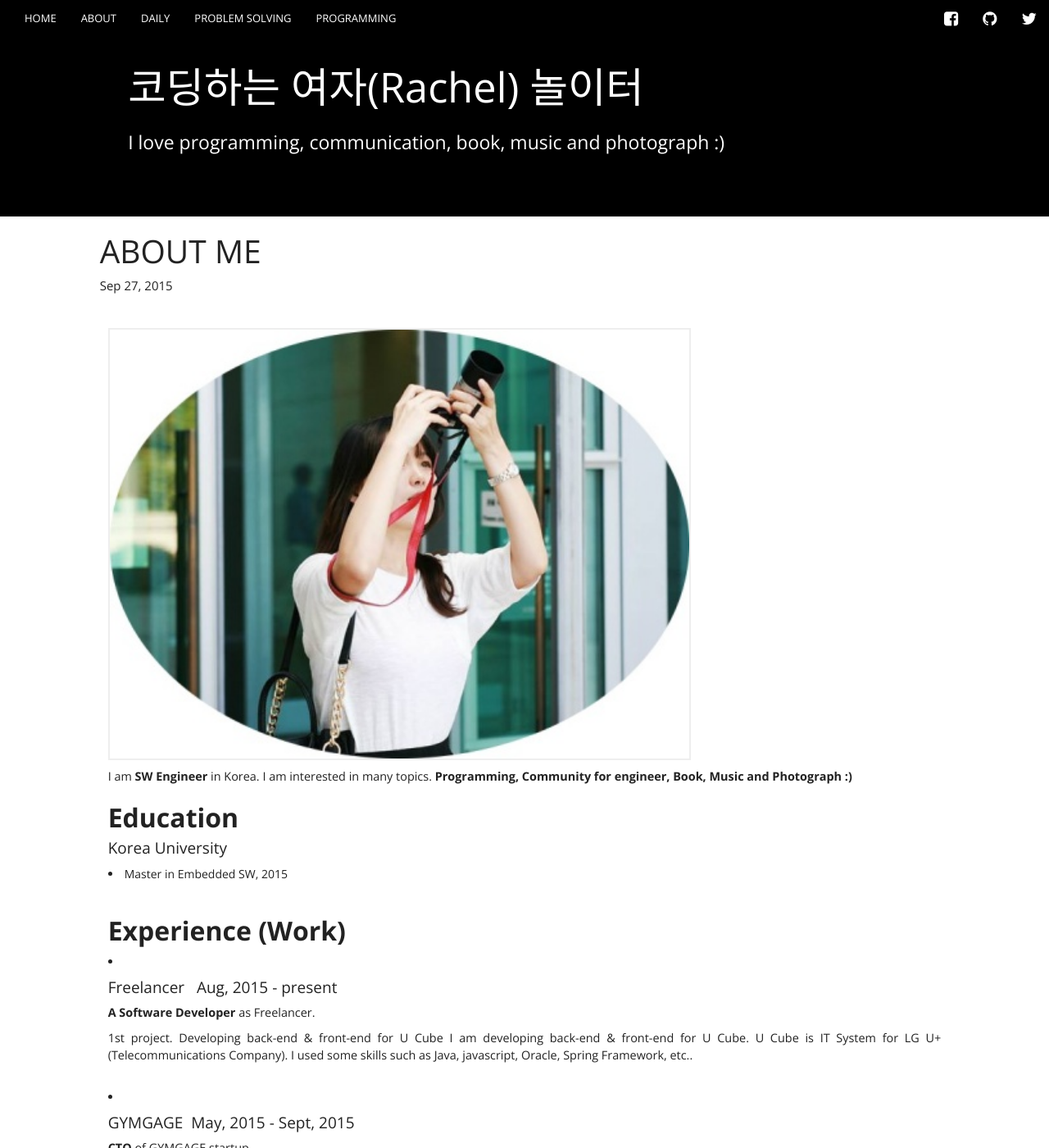
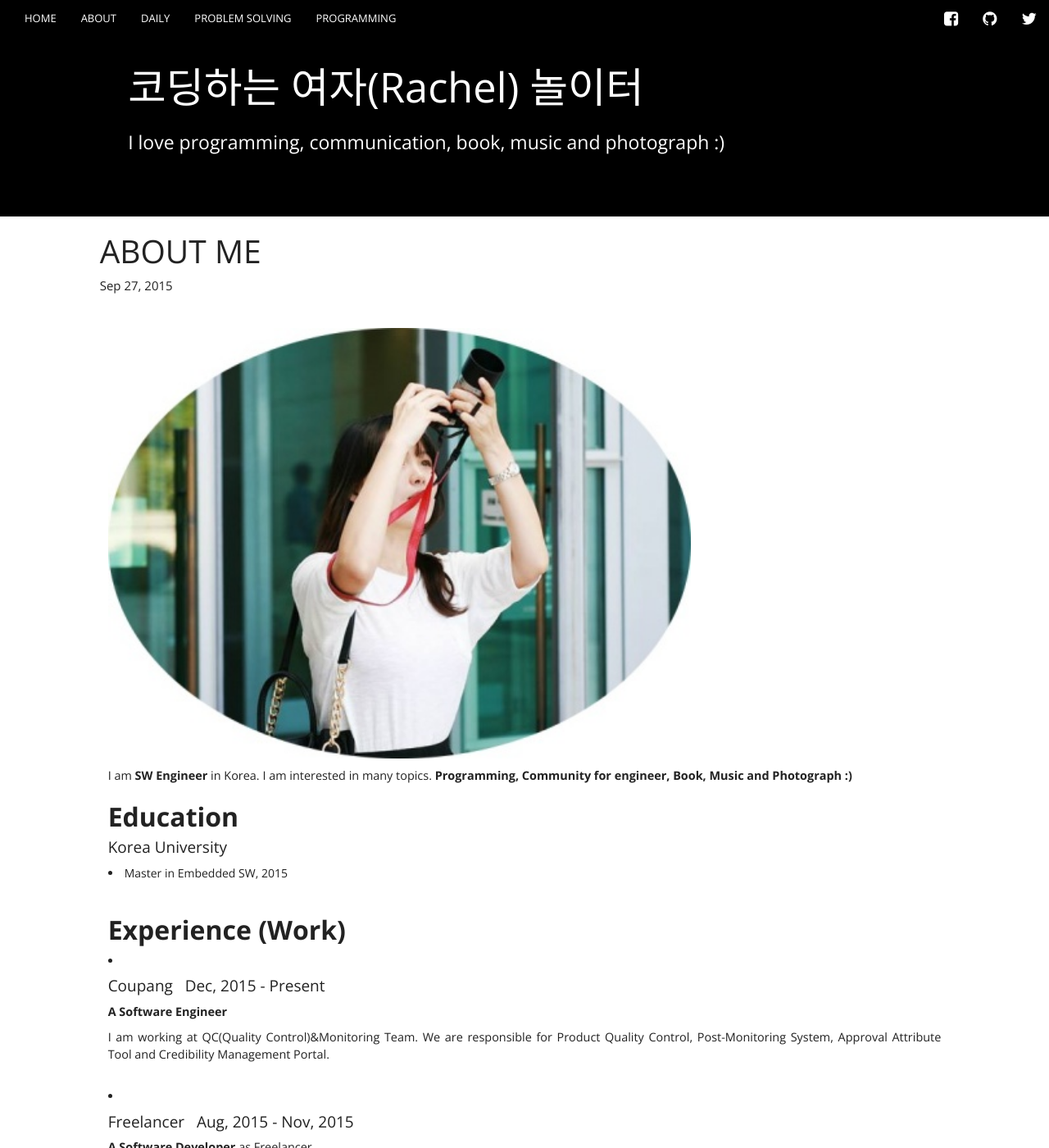
Before and after one commit to gudnam/mjpark03.github.io, a Jekyll site: the page built from _posts/2015-09-27-about-me.markdown, in a window 1280 px wide and 1400 px high. Shown: the whole window at 82% size. Built offline with Jekyll 4.4.1, drawn with Linux system fonts in a browser that asks for light colours; nearby versions of some CDN libraries; comment, search, counter and statistics services are not loaded; some of the changed text lies outside the part shown.

```diff
--- a/_posts/2015-09-27-about-me.markdown
+++ b/_posts/2015-09-27-about-me.markdown
@@ -28,11 +28,17 @@ I am <b>SW Engineer</b> in Korea. I am interested in many topics. <b>Programming
 <!-- Experience (Work) -->
 <h2><b>Experience (Work)</b></h2>
 
-<li><h4>Freelancer<span id='about-date'>&nbsp;&nbsp; Aug, 2015 - present</span></h4></li>
+<li><h4>Coupang<span id='about-date'>&nbsp;&nbsp; Dec, 2015 - Present</span></h4></li>
+<b>A Software Engineer</b>
+
+I am working at QC(Quality Control)&Monitoring Team. We are responsible for Product Quality Control, Post-Monitoring System, Approval Attribute Tool and Credibility Management Portal.
+<br/><br/>
+
+<li><h4>Freelancer<span id='about-date'>&nbsp;&nbsp; Aug, 2015 - Nov, 2015</span></h4></li>
 <b>A Software Developer</b> as Freelancer.
 
 1st project. Developing back-end & front-end for U Cube
-I am developing back-end & front-end for U Cube. U Cube is IT System for LG U+ (Telecommunications Company).  I used some skills such as Java, javascript, Oracle, Spring Framework, etc..
+I developed back-end & front-end for U Cube. U Cube is IT System for LG U+ (Telecommunications Company).  I used some skills such as Java, javascript, Oracle, Spring Framework, etc..
 <br/><br/>
 
 <li><h4>GYMGAGE<span id='about-date'>&nbsp;&nbsp;May, 2015 - Sept, 2015</span></h4></li>
--- a/_posts/2015-09-27-ps-001.markdown
+++ b/_posts/2015-09-27-ps-001.markdown
@@ -1,6 +1,6 @@
 ---
 layout: post
-title:  "[LeetCode] Binary Tree Level Order Traversal"
+title:  "[LeetCode] Binary Tree Level Order Traversal (1)"
 date:   2015-09-28 15:26:00
 categories: algorithm
 author: Rachel Park
--- a/_posts/2015-10-06-ps-002.markdown
+++ b/_posts/2015-10-06-ps-002.markdown
@@ -1,6 +1,6 @@
 ---
 layout: post
-title:  "[LeetCode] Valid Anagram"
+title:  "[LeetCode] Valid Anagram (1)"
 date:   2015-10-06 15:26:00
 categories: algorithm
 author: Rachel Park
--- a/_posts/2015-11-02-ps-003.markdown
+++ b/_posts/2015-11-02-ps-003.markdown
@@ -1,6 +1,6 @@
 ---
 layout: post
-title:  "[LeetCode] Palindrome Number"
+title:  "[LeetCode] Palindrome Number (1)"
 date:   2015-11-02 22:27:00
 categories: algorithm
 author: Rachel Park
--- a/_posts/2015-11-14-ps-004.markdown
+++ b/_posts/2015-11-14-ps-004.markdown
@@ -1,6 +1,6 @@
 ---
 layout: post
-title:  "[LeetCode] Reverse Words in a String"
+title:  "[LeetCode] Reverse Words in a String (1)"
 date:   2015-11-14 21:57:00
 categories: algorithm
 author: Rachel Park
--- a/_sass/_layout.scss
+++ b/_sass/_layout.scss
@@ -77,7 +77,7 @@
   font-size: 14px;
   img{
     max-width:100%;
-    border:#eee 2px solid;
+    border:0;
   }
 }
 .twitter_share{
```
Also changed, not shown: _posts/2016-01-26-ps-005.markdown (added, +75 -0 lines).
